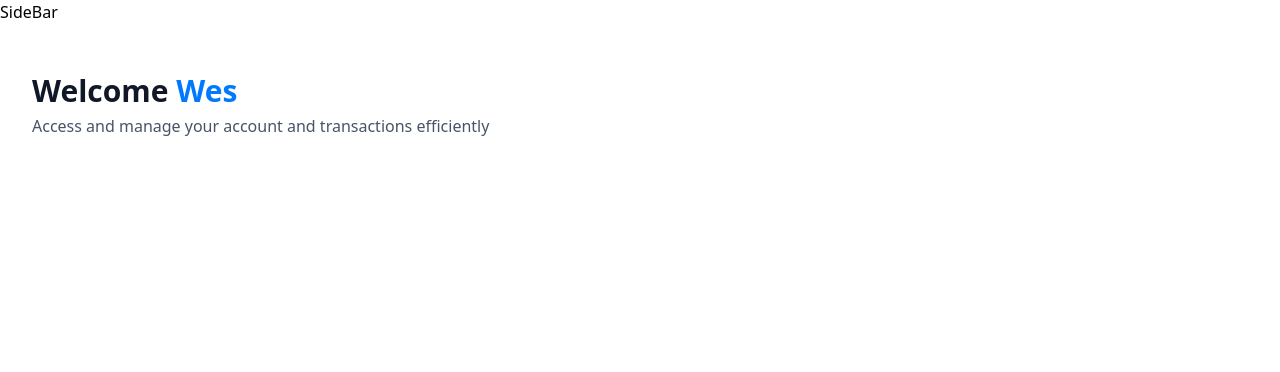
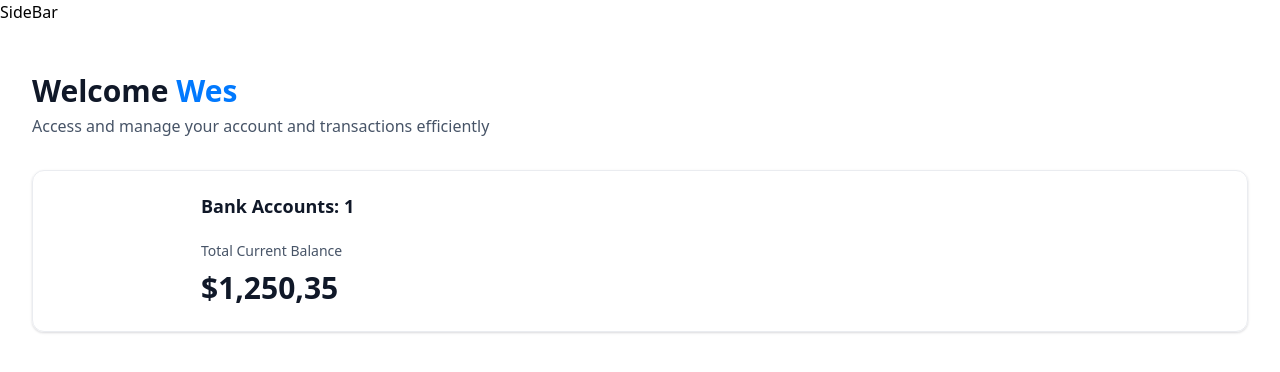
Before and after one commit to wcia013twe/banking-app, a Next.js app: page / in a window 1280 px wide. Shown: the top 372 px of the page. Built offline with nearby package versions, Linux system fonts and the light colour scheme.

Commit message:
completed basic header

```diff
--- a/app/(root)/page.tsx
+++ b/app/(root)/page.tsx
@@ -1,5 +1,6 @@
 import React from 'react';
 import HeaderBox from '@/components/HeaderBox';
+import TotalBalanceBox from '@/components/TotalBalanceBox';
 
 const Home = () => {
     const loggedIn = { firstName: 'Wes'};
@@ -16,6 +17,12 @@
                         subtext="Access and manage your account and transactions efficiently"
 
                     />
+
+                    <TotalBalanceBox
+                        accounts={[]}
+                        totalBanks={1}
+                        totalCurrentBalance={1250.35}
+                    />
                 </header>
             </div>
 
--- /dev/null
+++ b/components/AnimatedCounter.tsx
@@ -0,0 +1,19 @@
+'use client';
+
+import React from 'react'
+import CountUp from 'react-countup'
+
+const AnimatedCounter = ( { amount }: { amount: number}) => {
+  return (
+    <div className="w-full">
+      <CountUp
+        duration={2.75}
+        decimals={2}
+        decimal=","
+        prefix="$"
+        end={amount} />
+    </div>
+  )
+}
+
+export default AnimatedCounter
--- /dev/null
+++ b/components/TotalBalanceBox.tsx
@@ -0,0 +1,32 @@
+import { formatAmount } from '@/lib/utils'
+import React from 'react'
+import CountUp from 'react-countup'
+import AnimatedCounter from './AnimatedCounter'
+
+const TotalBalanceBox = ({
+    accounts = [], totalBanks, totalCurrentBalance
+}: TotlaBalanceBoxProps) => {
+  return (
+    <section className="total-balance">
+        <div className="total-balance-chart"></div>
+        <div className="flex flex-col gap-6">
+            <h2 className="header-2">
+                Bank Accounts: {totalBanks}
+            </h2>
+            <div className="flex flex-col gap-2">
+                <p className="total-balance-label">
+                    Total Current Balance
+                </p>
+                <div className="total-balance-amount flex-center gap-2">
+                    <AnimatedCounter amount={totalCurrentBalance}/>
+
+                </div>
+            </div>
+        </div>
+
+    </section>
+
+  )
+}
+
+export default TotalBalanceBox
--- a/package.json
+++ b/package.json
@@ -13,7 +13,9 @@
     "clsx": "^2.1.1",
     "lucide-react": "^0.439.0",
     "next": "^14.2.12",
+    "query-string": "^9.1.0",
     "react": "^18",
+    "react-countup": "^6.5.3",
     "react-dom": "^18",
     "tailwind-merge": "^2.5.2",
     "tailwindcss-animate": "^1.0.7"
```
Also changed, not shown: 1 other file (tests, documents, lock files or other folders).
